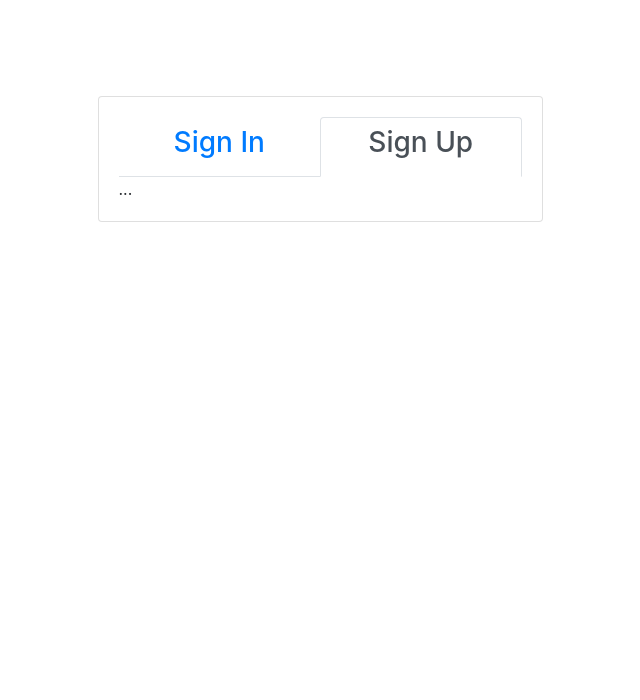
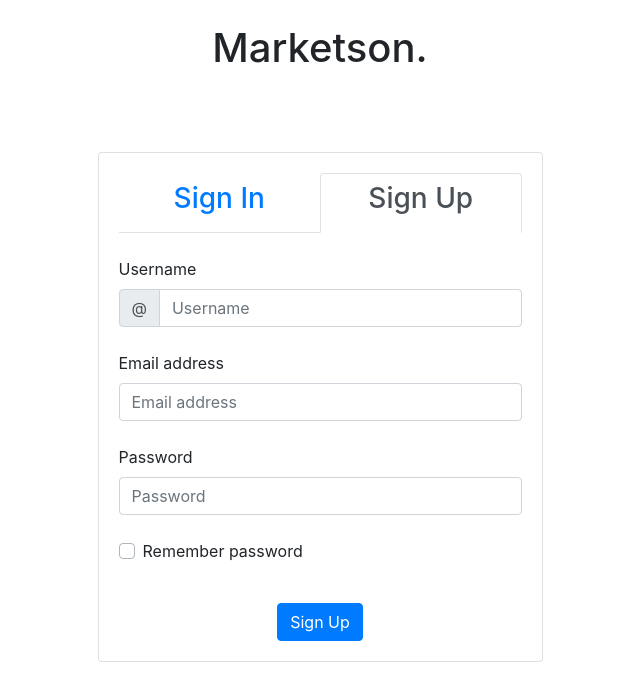
Before and after one commit to Marketson/Web, a plain HTML site: page public/index.html in a window 1280 px wide. Both pictures are taken after a click on the tab "Sign Up". Shown: the whole page, without its empty margins (320-960 px from the left). Drawn offline with nearby package versions, Linux system fonts and the light colour scheme; some packages are replaced by stand-ins of ours.

Commit message:
login/signup page

```diff
--- a/public/index.html
+++ b/public/index.html
@@ -22,6 +22,9 @@
 
 <body>
   <br>
+  <div class="d-flex justify-content-center">
+    <h1>Marketson.</h1>
+  </div>
   <br>
   <div class="container">
     <div class="row">
@@ -62,11 +65,46 @@
                     <br>
                     <label class="custom-control-label" for="customCheck1">Remember password</label>
                   </div>
-
-
+                  <br>
+                  <div class="d-flex justify-content-center">
+                    <button type="button" class="btn btn-primary">Sign In</button>
+                  </div>
                 </form>
               </div>
-              <div class="tab-pane fade" id="signup" role="tabpanel" aria-labelledby="signup-tab">...</div>
+              <div class="tab-pane fade" id="signup" role="tabpanel" aria-labelledby="signup-tab">
+                <br>
+                <label for="inputName">Username</label>
+                <div class="input-group flex-nowrap">
+                  <div class="input-group-prepend">
+                    <span class="input-group-text" id="addon-wrapping">@</span>
+                  </div>
+                  <input type="text" class="form-control" placeholder="Username" aria-label="Username"
+                    aria-describedby="addon-wrapping">
+                </div>
+                <br>
+                <form class="form-signin">
+                  <div class="form-label-group">
+                    <label for="inputEmail">Email address</label>
+                    <input type="email" id="inputEmail" class="form-control" placeholder="Email address" required
+                      autofocus>
+                  </div>
+                  <br>
+                  <div class="form-label-group">
+                    <label for="inputPassword">Password</label>
+                    <input type="password" id="inputPassword" class="form-control" placeholder="Password" required>
+                  </div>
+
+                  <div class="custom-control custom-checkbox mb-3">
+                    <input type="checkbox" class="custom-control-input" id="customCheck2">
+                    <br>
+                    <label class="custom-control-label" for="customCheck2">Remember password</label>
+                  </div>
+                  <br>
+                  <div class="d-flex justify-content-center">
+                    <button type="button" class="btn btn-primary">Sign Up</button>
+                  </div>
+                </form>
+              </div>
             </div>
           </div>
         </div>
```
